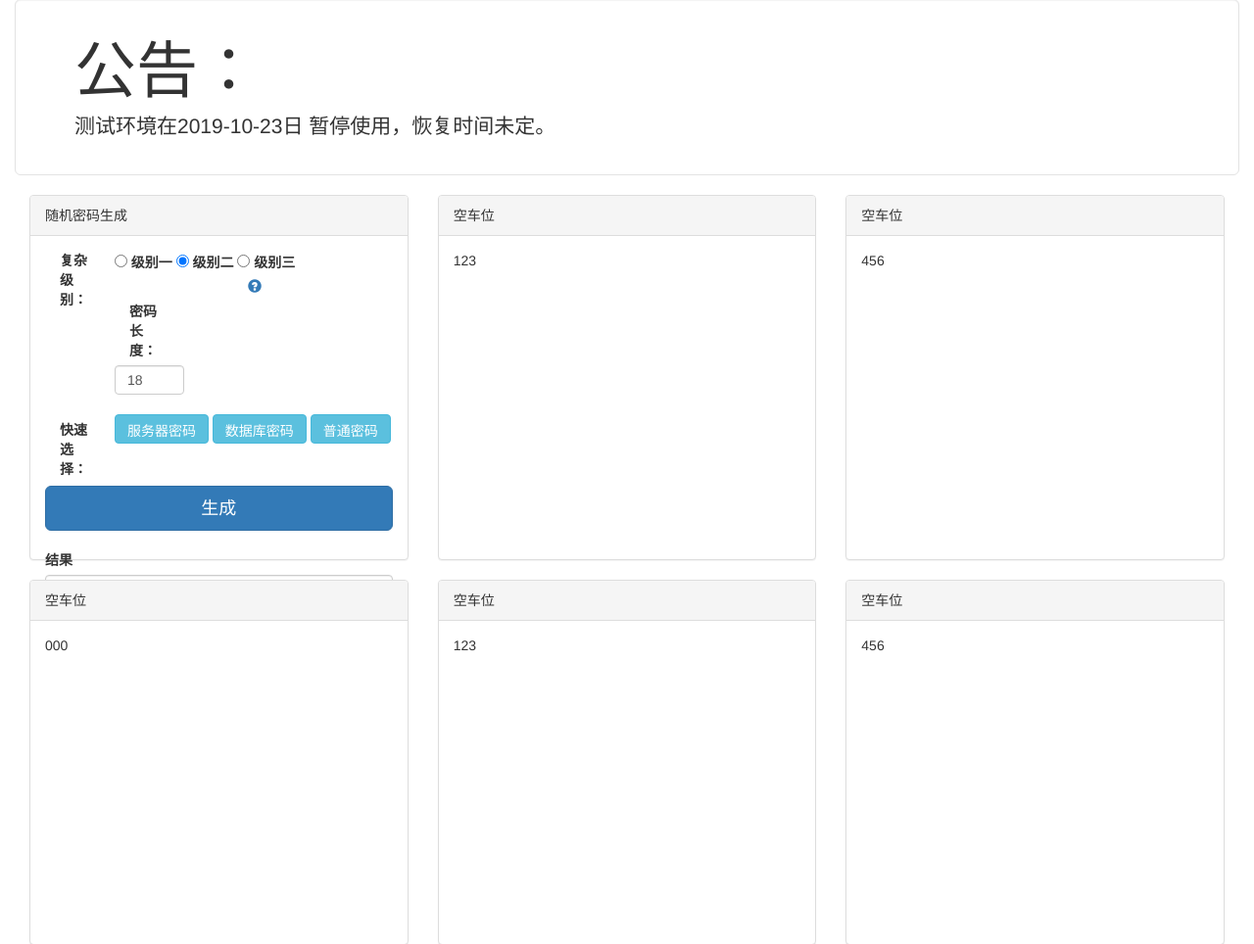
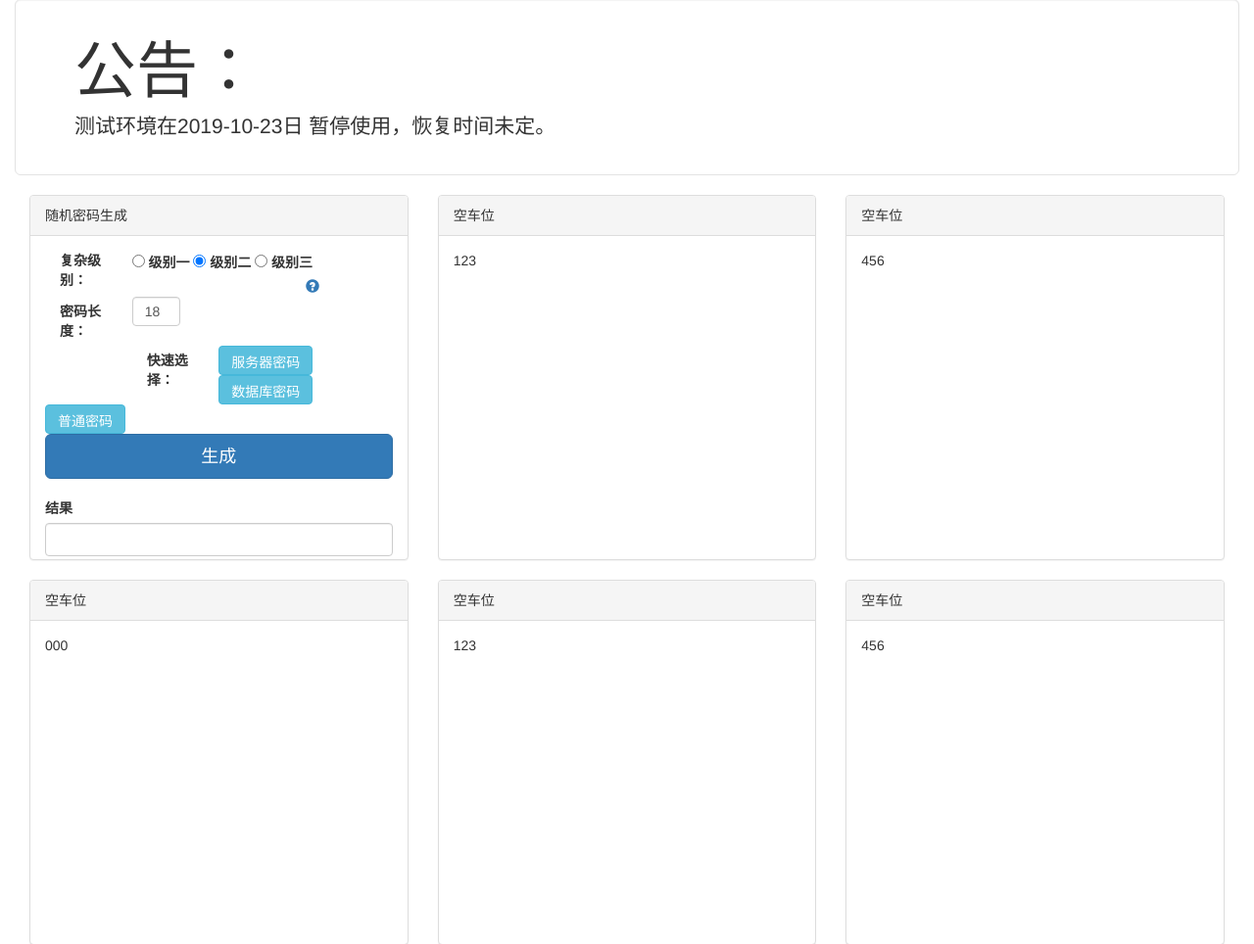
Before and after one commit to xuyonggit/ksrong-ops, a Django app: template templates/tools.html in a window 1280 px wide. Shown: the part 101-1065 px from the top of the page at 98% size. Run offline with Django 3.2, Linux system fonts and the light colour scheme; the template is opened without the code that fills it, so the values that code supplies are empty; some libraries are stand-ins or nearby versions.

Commit message:
兼容性调整

```diff
--- a/static/css/mystyle.css
+++ b/static/css/mystyle.css
@@ -1071,3 +1071,7 @@ body {
         width: auto;
     }
 }
+
+.label-1 {
+    width: 25%;
+}
--- a/templates/tools.html
+++ b/templates/tools.html
@@ -29,7 +29,7 @@
           <div class="panel-body">
 	          <div style="height: 300px;">
 	          <form id="make-passwd">
-	          <label class="col-sm-2 control-label" style="width: 20%">复杂级别：</label>
+	          <label class="col-sm-2 control-label label-1">复杂级别：</label>
 	          <div class="col-sm-offset-2">
               <label checkbox-inline>
                 <input type="radio" name="passwd_level" id="passwd_level1" value="1"> 级别一
@@ -40,7 +40,7 @@
 		          <label checkbox-inline>
 	              <input type="radio" name="passwd_level" id="passwd_level3" value="3"> 级别三
               </label>
-		          <div class="pull-right popover-options" style="width: 50%;">
+		          <div class="pull-right popover-options" style="width: 30%;">
 			          <a href="#" data-container="body" data-toggle="popover" data-placement="right" title="<h4>提示</h4>"
 			          data-content="级别一：小写字母+数字<br>级别二：大写字母+小写字母+数字<br>级别三：大写字母+小写字母+数字+特殊符号"
 			          ><i class="glyphicon glyphicon-question-sign"></i></a>
@@ -49,11 +49,11 @@
 
 		          </div>
             </div><br>
-						<label class="col-sm-2 control-label" style="width: 20%;margin-top:1.5%">密码长度：</label>
+						<label class="col-sm-2 control-label label-1" style="margin-top:1.5%">密码长度：</label>
 	          <div class="col-sm-offset-2" style="margin-left: 20%;margin-right: 60%;">
-							<input type="text" name="passwd_num" class="form-control" style="height: 30px;" id="passwd_num" value="18">
+							<input type="text" name="passwd_num" class="form-control" style="height: 30px;width:70%;" id="passwd_num" value="18">
 						</div><br>
-		        <label class="col-sm-2 control-label" style="width: 20%;margin-top:1.5%;margin-bottom:2%">快速选择：</label>
+		        <label class="col-sm-2 control-label label-1" style="margin-top:1.5%;margin-bottom:2%">快速选择：</label>
 {#		        <div class="col-sm-offset-2" style="margin-left: 20%;margin-right: 60%;">#}
 						<button type="button" class="btn btn-info" style="height: 30px;" onclick="quick_choice_passwd(1)">服务器密码</button>
 			      <button type="button" class="btn btn-info" style="height: 30px;" onclick="quick_choice_passwd(2)">数据库密码</button>
```
